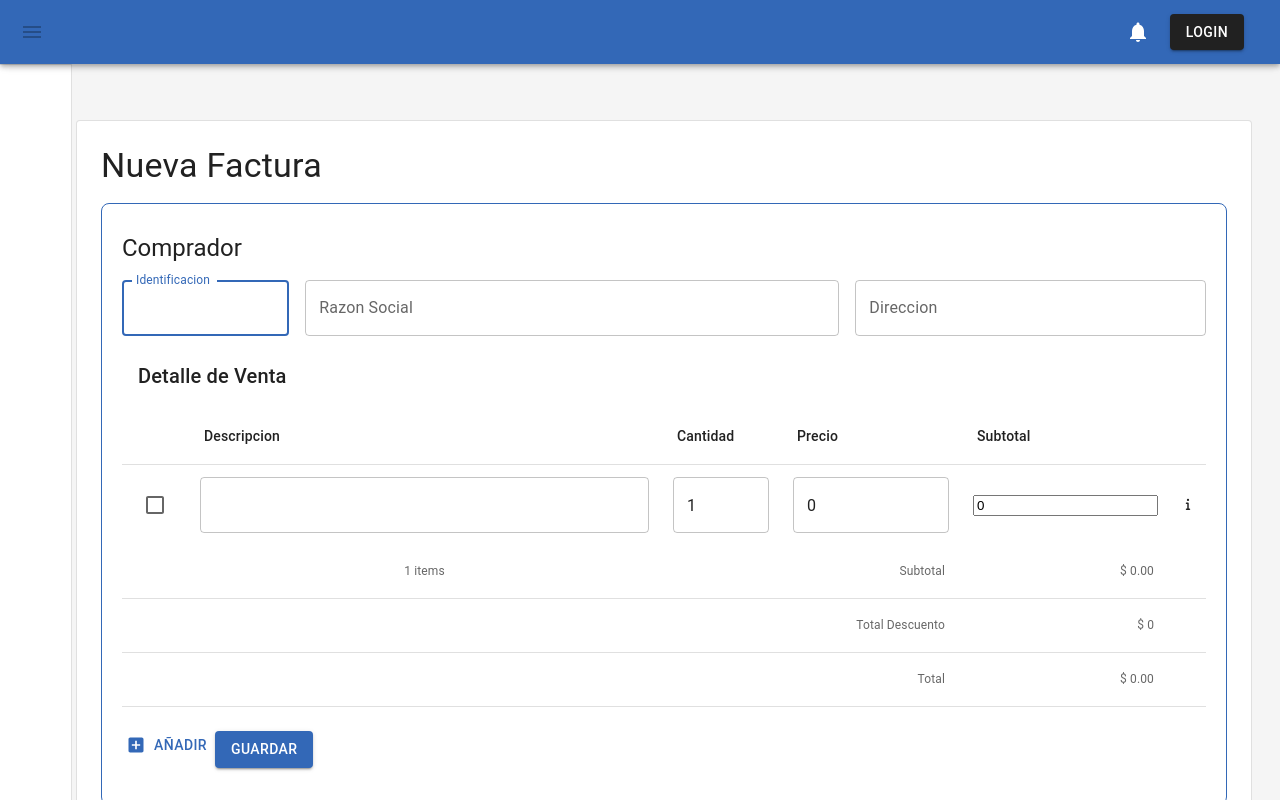
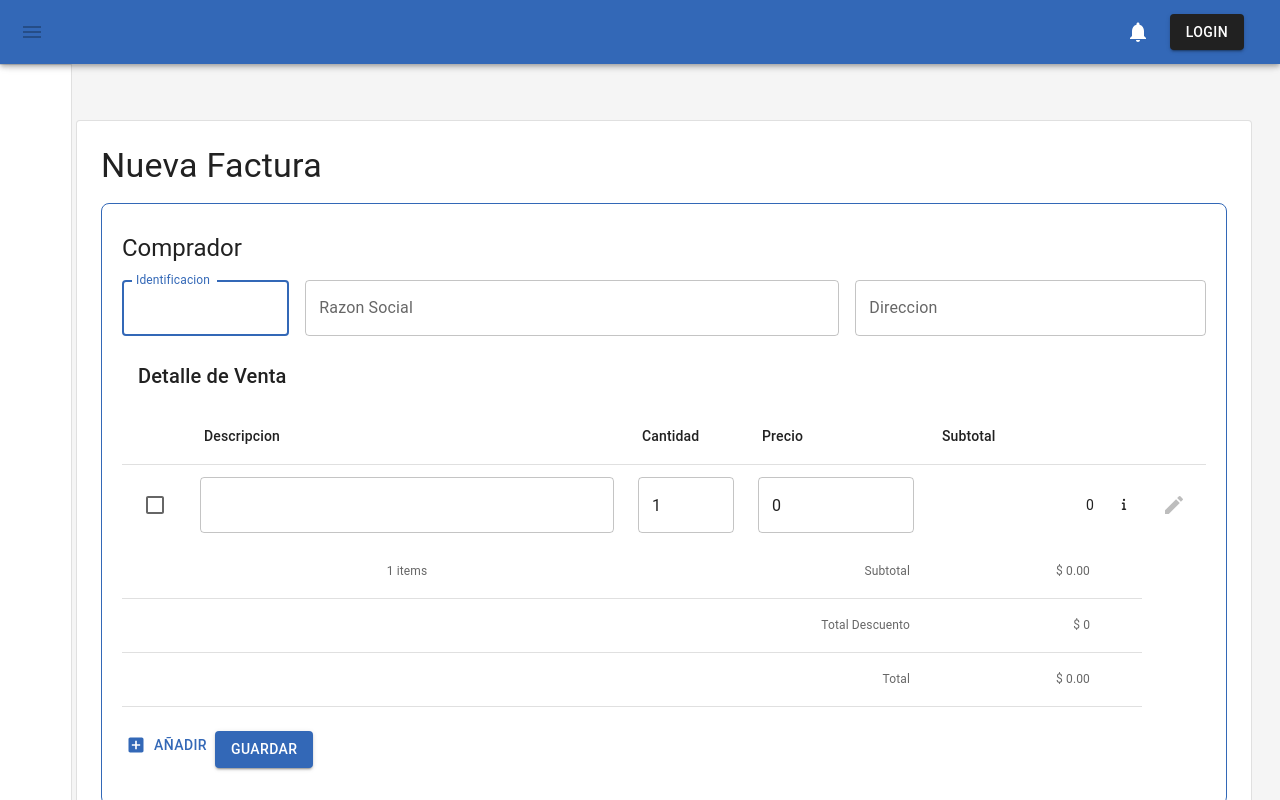
Before and after one commit to mrobayo/fact-signer-sam-full, a React (Vite) app in the folder frontend/: page /facturas/new in a window 1280 px wide. Built offline with nearby package versions, Linux system fonts and the light colour scheme.

Commit message:
add edit factura

```diff
--- a/frontend/src/pages/FacturasPage/EditFactura/EditFactura.tsx
+++ b/frontend/src/pages/FacturasPage/EditFactura/EditFactura.tsx
@@ -1,10 +1,11 @@
-import React, {useEffect, useRef} from 'react';
+import React, {useEffect, useRef, useState} from 'react';
 import {Controller, useFieldArray, useForm} from "react-hook-form";
 import {type FacturaType} from "../factura";
 
 import Box from '@mui/material/Box';
 import Typography from "@mui/material/Typography";
 import Button from "@mui/material/Button";
+import IconButton from '@mui/material/IconButton';
 import Paper from '@mui/material/Paper';
 
 import TableRow from "@mui/material/TableRow";
@@ -14,6 +15,7 @@ import TableHead from "@mui/material/TableHead";
 import Checkbox from "@mui/material/Checkbox";
 import TableContainer from "@mui/material/TableContainer";
 import AddBoxIcon from '@mui/icons-material/AddBox';
+import EditIcon from '@mui/icons-material/Edit';
 
 import {DetailCell, DetailTable, editFacturaCss} from "./EditFactura.style.tsx";
 import InfoFacturaEdit from "../../../components/InfoFacturaEdit.tsx";
@@ -36,6 +38,7 @@ const ColDefinition: {
   { label: 'Subtotal', align: 'left', style: {width: '180px'} },
   //{ label: 'Descuento', align: 'left', style: {width: '200px'} },
   { label: '', align: 'left', style: {width: '1px'} },
+  { label: '', align: 'center', style: {width: '1px'} },
 ];
 
 
@@ -44,6 +47,7 @@ const EditFactura: React.FC<{
   isNew: boolean;
 }> = ({ isNew }) => {
   const [selected, setSelected] = React.useState<readonly number[]>([]);
+  const [editRow, setEditRow] = useState<number>(0);
   const {
     control,
     getValues,
@@ -92,8 +96,10 @@ const EditFactura: React.FC<{
 
 
   const handleAppendRow = () => {
-    const detalleId = 1 + getValues("detalles").reduce(
+    const detalles = getValues("detalles");
+    const detalleId = 1 + detalles.reduce(
                 (acc, { detalleId }) => detalleId && detalleId > acc ? detalleId: acc, 0);
+    setEditRow(detalles.length);
     append({
       detalleId,
       codigoPrincipal: "",
@@ -153,7 +159,6 @@ const EditFactura: React.FC<{
           data-test-id="factura-form"
         >
           <InfoFacturaEdit register={register} errors={errors} />
-
           <DetalleToolbar numSelected={selected.length} appendNew={handleAppendRow} removeSelected={handleRemove} />
 
           <TableContainer sx={{ maxHeight: 440 }}>
@@ -172,6 +177,7 @@ const EditFactura: React.FC<{
               <TableBody>
 
             {fields.map((item, index) => {
+                const isEditMode = editRow === index;
                 const isItemSelected = selected.indexOf(item.detalleId) !== -1;
                 const labelId = `detcell.${index}.descripcion`;
                 return (
@@ -198,6 +204,7 @@ const EditFactura: React.FC<{
                       />
                     </DetailCell>
                     <DetailCell align="left" id={labelId}>
+                      {isEditMode &&
                         <TextField
                           margin="normal"
                           fullWidth
@@ -205,8 +212,11 @@ const EditFactura: React.FC<{
                           label=""
                           {...register(`detalles.${index}.descripcion`, { required: true })}
                         />
+                      }
+                      {!isEditMode && item.descripcion}
                     </DetailCell>
                       <DetailCell align="right">
+                        {isEditMode &&
                           <TextField
                             margin="normal"
                             fullWidth
@@ -215,29 +225,32 @@ const EditFactura: React.FC<{
                             type="number"
                             {...register(`detalles.${index}.cantidad`, { required: true })}
                           />
+                        }
+                        {!isEditMode && item.cantidad}
                       </DetailCell>
                       <DetailCell align="right">
+                        {isEditMode &&
+                          <Controller
+                            render={({ field }) =>
                               <TextField
                                 margin="normal"
                                 fullWidth
                                 id={`detalles.${index}.precioUnitario`}
                                 label=""
                                 type="number"
-                          {...register(`detalles.${index}.precioUnitario`, { required: true })}
+                                {...field}
                               />
+                            }
+                            name={`detalles.${index}.precioUnitario`}
+                            control={control}
+                          />
+
+                        }
+                        {!isEditMode && item.precioUnitario}
                       </DetailCell>
                       <DetailCell align="right">
-                        <Controller
-                          render={({ field }) =>
-                            <input
-                              id={`detalles.${index}.precioTotalSinImpuesto`}
-                              type="number"
-                              {...field}
-                            />
-                          }                 //<input {...field} />}
-                          name={`detalles.${index}.precioTotalSinImpuesto`}
-                          control={control}
-                        />
+                        {item.precioTotalSinImpuesto}
+
                         {/*<TextField*/}
                         {/*  margin="normal"*/}
                         {/*  fullWidth*/}
@@ -251,6 +264,14 @@ const EditFactura: React.FC<{
                         <Tooltip title="Impuestos: IVA">
                           <InformationIcon sx={{ fontSize: 12 }} />
                         </Tooltip>
+                      </DetailCell>
+                      <DetailCell align="center">
+                        <IconButton
+                          disabled={isEditMode}
+                          color="primary"
+                          onClick={() => setEditRow(index)}>
+                          <EditIcon />
+                        </IconButton>
                       </DetailCell>
                    </TableRow>
                 );
```
Lines whose indentation alone changed are shown as unchanged.
